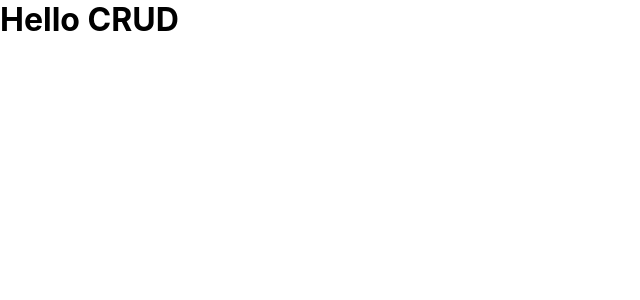
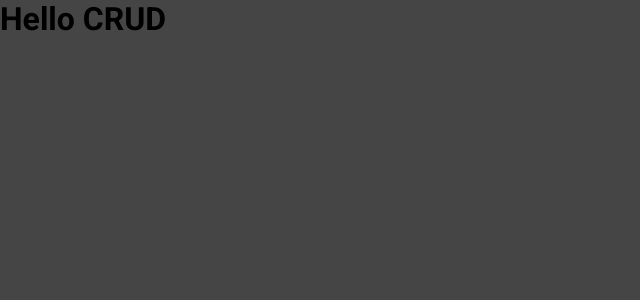
Before and after one commit to PiotrParyl/Patric_Peter_CRUD_App, a React (Create React App) app in the folder frontend/: page / in a window 1280 px wide. Shown: the top 300 px of the page, without its empty margins (0-640 px from the left). Built offline with nearby package versions, Linux system fonts and the light colour scheme.

Commit message:
Styles: added Roboto font globally

```diff
--- a/frontend/src/index.css
+++ b/frontend/src/index.css
@@ -1,3 +1,5 @@
+@import url("https://fonts.googleapis.com/css2?family=Roboto:wght@400;700&display=swap");
+
 * {
   box-sizing: border-box;
   margin: 0;
@@ -5,15 +7,11 @@
 }
 
 body {
-  margin: 0;
-  font-family: -apple-system, BlinkMacSystemFont, 'Segoe UI', 'Roboto', 'Oxygen',
-    'Ubuntu', 'Cantarell', 'Fira Sans', 'Droid Sans', 'Helvetica Neue',
-    sans-serif;
-  -webkit-font-smoothing: antialiased;
-  -moz-osx-font-smoothing: grayscale;
+  font-family: "Roboto", sans-serif;
+  background-color: #454545;
 }
 
 code {
-  font-family: source-code-pro, Menlo, Monaco, Consolas, 'Courier New',
+  font-family: source-code-pro, Menlo, Monaco, Consolas, "Courier New",
     monospace;
 }
```
